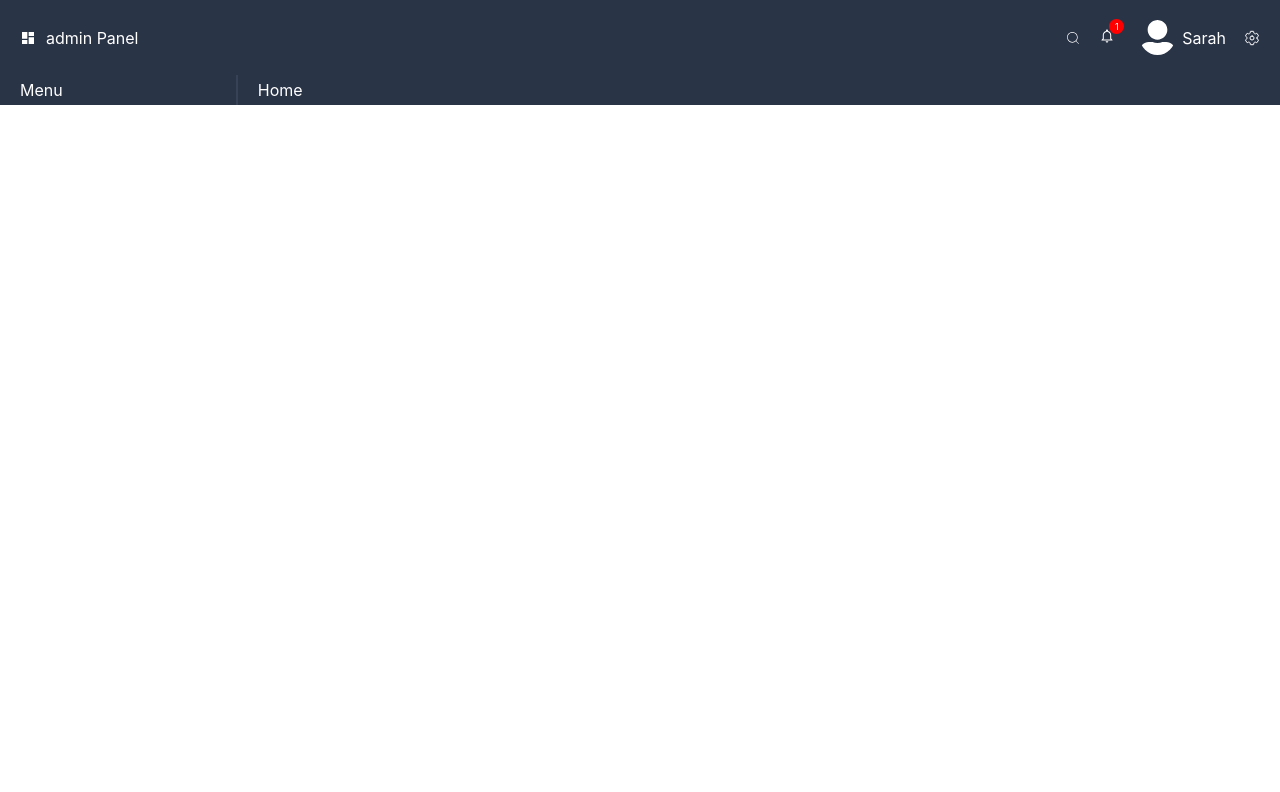
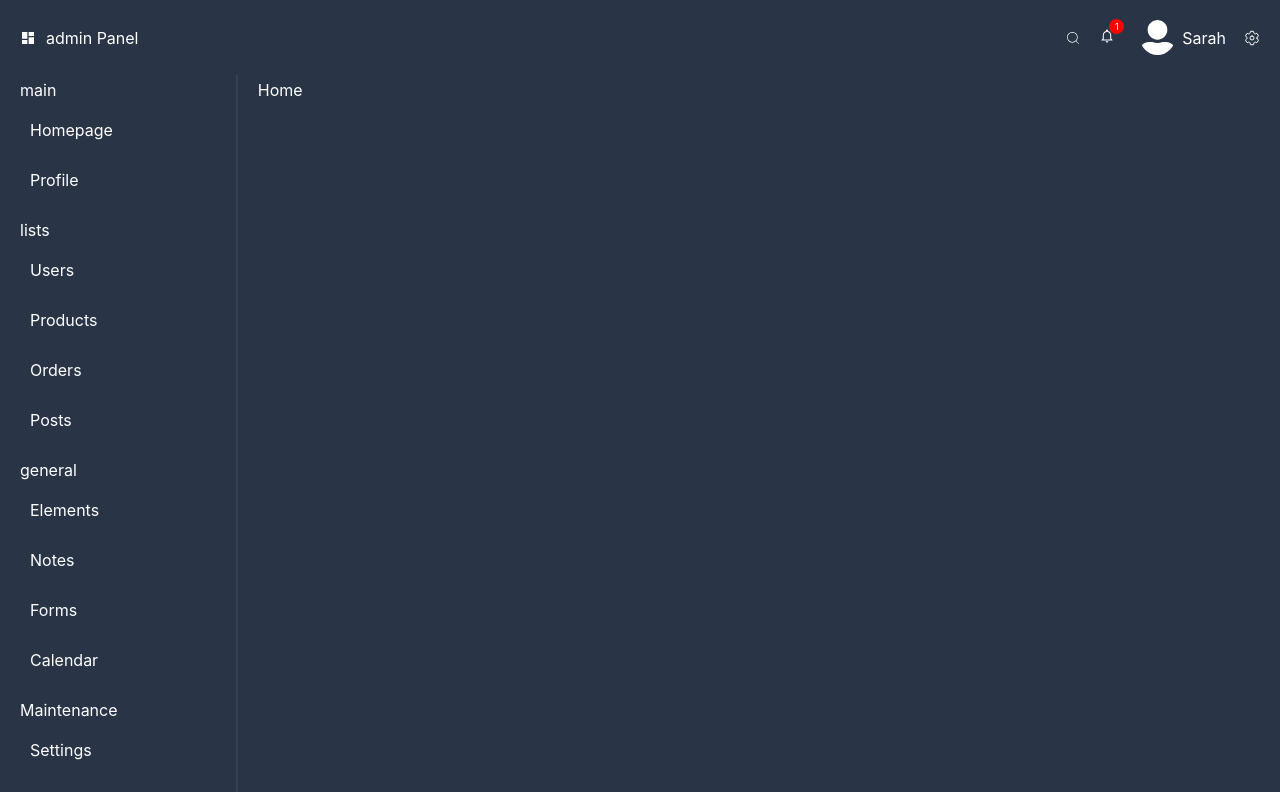
Before and after one commit to SarahElmoukadem/admin-panel, a React (Create React App) app: page / in a window 1280 px wide. Shown: the top 792 px of the page. Built offline with nearby package versions, Linux system fonts and the light colour scheme.

Commit message:
add side menu items

```diff
--- a/src/components/menu/Menu.tsx
+++ b/src/components/menu/Menu.tsx
@@ -1,7 +1,29 @@
+import { Link } from "react-router-dom";
+import { menu } from "../../data";
+import './menu.scss';
 
 const Menu = () => {
   return (
-    <div>Menu</div>
+    <div className="side-menu">
+      {menu.map((item) => (
+        <div className="menu-item" key={item.id}>
+          <span>{item.title}</span>
+
+          {
+            item.listItems.map((listItem) => (
+              <div className="" key={listItem.id}>
+                <Link to={listItem.url} className="listItem" key={listItem.id}>
+                  {/* <span>
+                  {listItem.icon}
+                  </span> */}
+                  <span className="listItemTitle">{listItem.title}</span>
+                </Link>
+              </div>
+            ))
+          }
+        </div>
+      ))}
+    </div>
   )
 }
 
```
